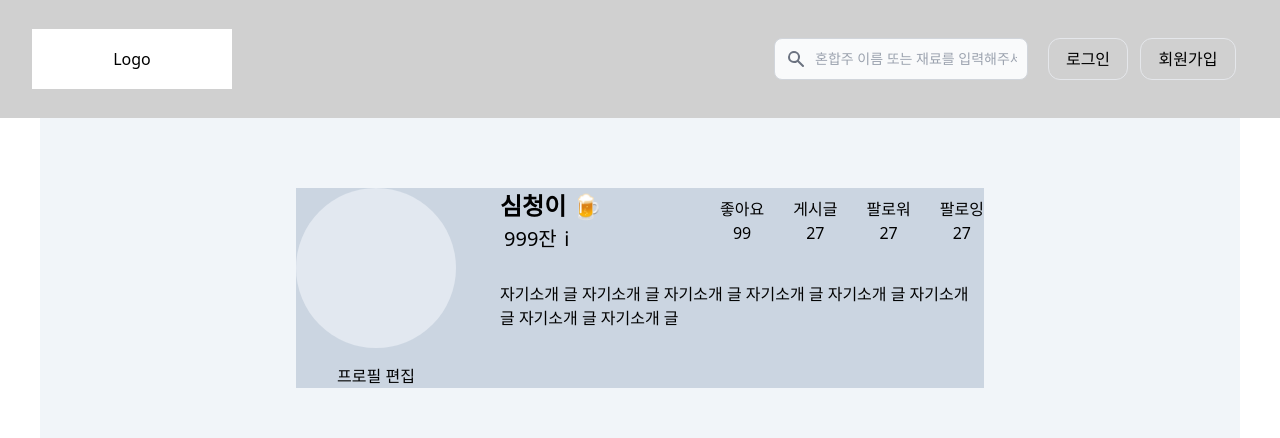
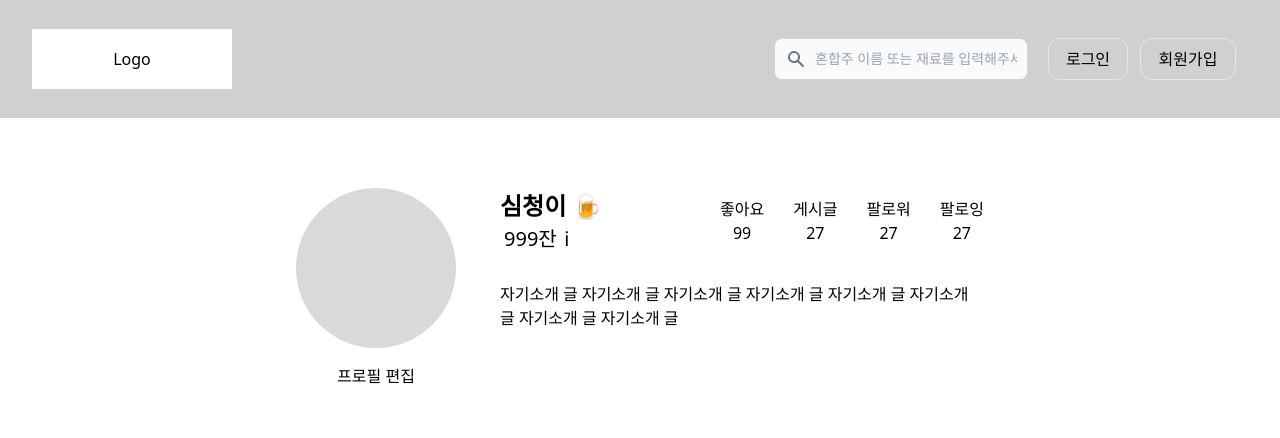
Before and after one commit to ehfdl/OHZU, a Next.js app: page /mypage in a window 1280 px wide. Shown: the top 438 px of the page. Built offline with nearby package versions, Linux system fonts and the light colour scheme; no server answers.

Commit message:
💄 Design:mypage
bg 삭제합니다.

by @ehfdl

```diff
--- a/pages/mypage.tsx
+++ b/pages/mypage.tsx
@@ -11,10 +11,10 @@ const Mypage = () => {
   return (
     <Layout>
       <div className="w-full h-screen flex justify-center">
-        <div className="bg-slate-100 w-[1200px] flex flex-col justify-start items-center">
-          <div className="bg-slate-300 mt-[70px] w-[688px] flex gap-11">
+        <div className="w-[1200px] flex flex-col justify-start items-center">
+          <div className="mt-[70px] w-[688px] flex gap-11">
             <div className="flex flex-col items-center">
-              <div className="bg-slate-200 rounded-full h-[160px] w-[160px]"></div>
+              <div className="bg-[#d9d9d9] rounded-full h-[160px] w-[160px]"></div>
               <button className="mt-4">프로필 편집</button>
             </div>
             <div className="flex flex-col">
```
